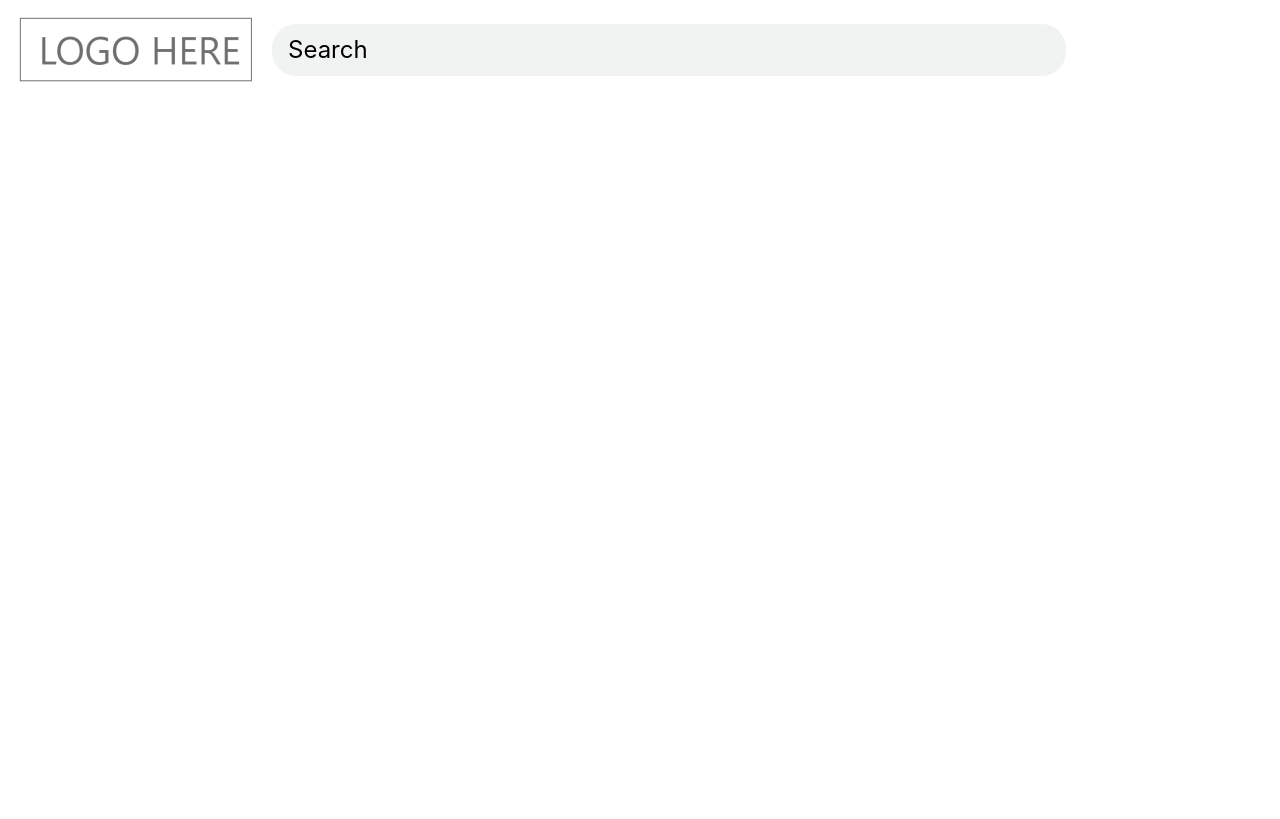
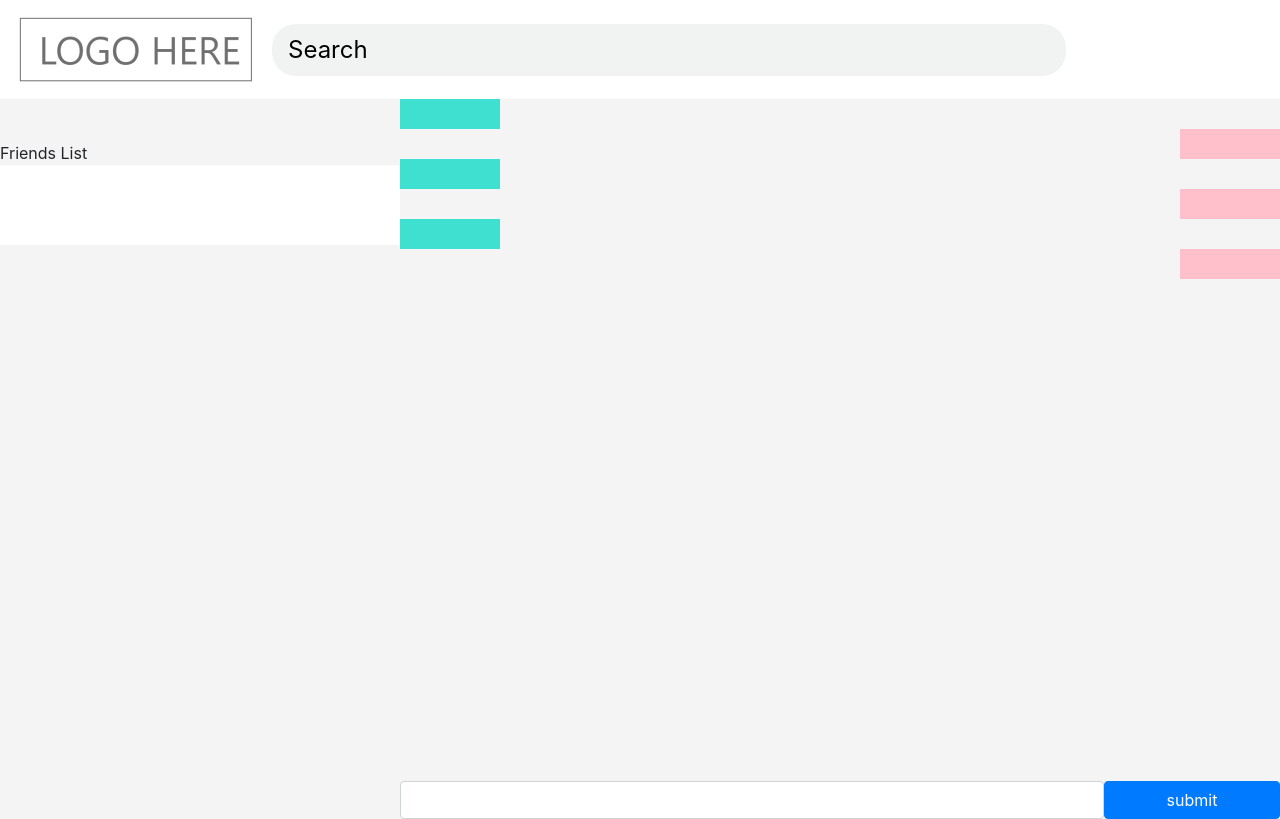
Before and after one commit to Spark-Team-Project-Inksquad/InkyLand, an Angular app: page /messages in a window 1280 px wide. Before the commit this address led to /. Built offline with nearby package versions, Linux system fonts and the light colour scheme.

Commit message:
started working on message page

```diff
--- a/src/app/app-routing.module.ts
+++ b/src/app/app-routing.module.ts
@@ -15,10 +15,12 @@ import { NewDocumentPageComponent } from "./pages/new-document-page/new-document
 import { PlaceOrderPageComponent } from "./pages/place-order-page/place-order-page.component";
 import { OrdersPageComponent } from "./pages/orders-page/orders-page.component";
 import { FavoritesPageComponent } from "./pages/favorites-page/favorites-page.component";
+import { MessagePageComponent } from "./pages/message-page/message-page.component";
 
 const routes: Routes = [
   { path: "", component: HomePageComponent },
   { path: "orders", component: OrdersPageComponent },
+  { path: "messages", component: MessagePageComponent },
   { path: "favorites", component: FavoritesPageComponent },
   { path: "login", component: LoginPageComponent },
   { path: "register", component: RegisterPageComponent },
--- a/src/app/app.module.ts
+++ b/src/app/app.module.ts
@@ -24,6 +24,7 @@ import { VendorCardComponent } from "./sub-components/vendor-card/vendor-card.co
 import { OrdersPageComponent } from "./pages/orders-page/orders-page.component";
 import { OrderCardComponent } from "./sub-components/order-card/order-card.component";
 import { FavoritesPageComponent } from "./pages/favorites-page/favorites-page.component";
+import { MessagePageComponent } from "./pages/message-page/message-page.component";
 
 @NgModule({
   declarations: [
@@ -44,7 +45,8 @@ import { FavoritesPageComponent } from "./pages/favorites-page/favorites-page.co
     VendorCardComponent,
     OrdersPageComponent,
     OrderCardComponent,
-    FavoritesPageComponent
+    FavoritesPageComponent,
+    MessagePageComponent
   ],
   imports: [
     BrowserModule,
--- /dev/null
+++ b/src/app/pages/message-page/message-page.component.html
@@ -0,0 +1,73 @@
+
+<div class = "chat">
+
+  <section class = "sidebar">
+    <div class = "friends-list">
+      Friends List
+
+      <div class = "friend">
+
+      </div>
+
+    </div>
+  </section>
+
+  <section class = "main">
+    <div class = "main-container">
+
+      <div class = "message-list item">
+
+        <div class = "message-sent-container">
+
+          <div class = "message-sent">
+
+          </div>
+        </div>
+
+        <div class = "message-recieved-container">
+
+          <div class = "message-recieved">
+
+          </div>
+        </div>
+
+        <div class = "message-sent-container">
+
+          <div class = "message-sent">
+
+          </div>
+        </div>
+
+        <div class = "message-recieved-container">
+
+          <div class = "message-recieved">
+
+          </div>
+        </div>
+
+        <div class = "message-sent-container">
+
+          <div class = "message-sent">
+
+          </div>
+        </div>
+
+        <div class = "message-recieved-container">
+
+          <div class = "message-recieved">
+
+          </div>
+        </div>
+
+
+      </div>
+      <div class  ="message-form item">
+        <div class = "form-group">
+          <input style = "width: 80%;" class = " float-left form-control">
+          <button style = "width: 20%;"class = "btn float-right btn-primary">submit</button>
+        </div>
+      </div>
+    </div>
+  </section>
+
+</div>
--- /dev/null
+++ b/src/app/pages/message-page/message-page.component.scss
@@ -0,0 +1,59 @@
+.chat {
+  display: table;
+  height: 90vh;
+  background-color: #f5f4f4;
+}
+
+.sidebar {
+  display: table-cell;
+}
+
+/** A contact **/
+.friend {
+  background-color: white;
+  width: 400px;
+  height: 80px;
+}
+
+/** Messaging **/
+
+.message-recieved-container {
+  text-align: right;
+  height: 30px;
+}
+.message-recieved {
+  display: inline-block;
+  width: 100px;
+  height: 30px;
+  background-color: pink;
+}
+
+.message-sent-container {
+  text-align: left;
+  height: 30px;
+}
+.message-sent {
+  display: inline-block;
+  background-color: turquoise;
+  width: 100px;
+  height: 30px;
+  display: block;
+}
+
+.main {
+  width: 100%;
+  height: 100%;
+  display: table-cell;
+}
+
+.main-container {
+  display: table;
+  width: 100%;
+  height: inherit;
+}
+
+.message-form {
+  display: table-footer-group;
+  vertical-align: bottom;
+  max-height: 70px;
+}
--- /dev/null
+++ b/src/app/pages/message-page/message-page.component.ts
@@ -0,0 +1,15 @@
+import { Component, OnInit } from '@angular/core';
+
+@Component({
+  selector: 'app-message-page',
+  templateUrl: './message-page.component.html',
+  styleUrls: ['./message-page.component.scss']
+})
+export class MessagePageComponent implements OnInit {
+
+  constructor() { }
+
+  ngOnInit() {
+  }
+
+}
--- a/src/app/sub-components/navigation/navigation.component.html
+++ b/src/app/sub-components/navigation/navigation.component.html
@@ -42,7 +42,7 @@
         <a [class] = "getNav('/favorites')" href = "/favorites">Favorites</a>
       </li>
       <li class = "nav-item messages-item mx-4">
-        <a [class] = "getNav('/messages')" href = "#">Messages</a>
+        <a [class] = "getNav('/messages')" href = "/messages">Messages</a>
       </li>
       <li class = "nav-item profile-item mx-4" href = "#">
         <a [class] = "getNav('/profile')" href = "#">Profile</a>
```
Also changed, not shown: 1 other file (tests, documents, lock files or other folders).
